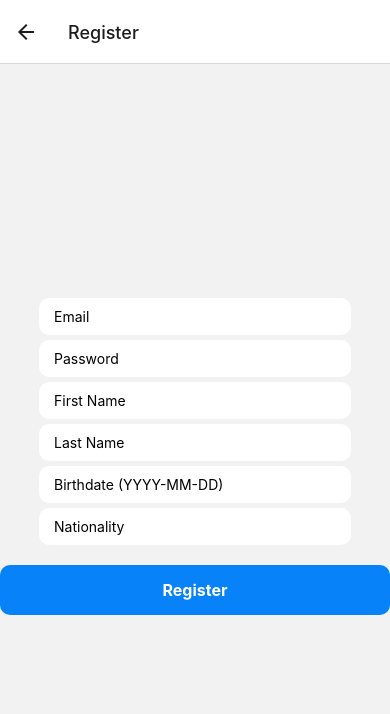
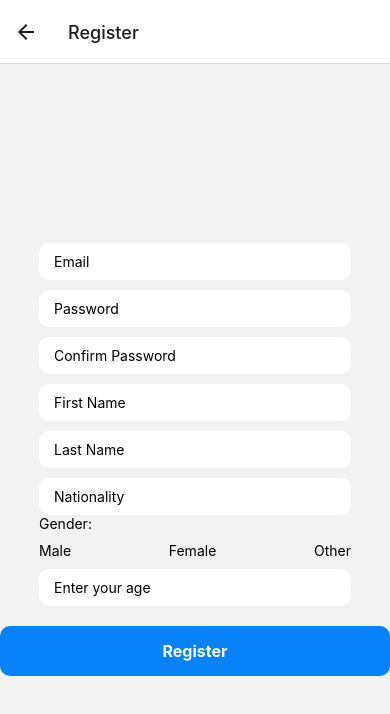
Before and after one commit to bashalla/taskmastermindai, a React Native app in the folder final/: screen /Register in a window 390 px wide. Shown: the top 714 px of the page. Built offline with nearby package versions, Linux system fonts and the light colour scheme; no server answers.

Commit message:
checking all and finishing

```diff
--- a/final/components/RegisterScreen.js
+++ b/final/components/RegisterScreen.js
@@ -1,4 +1,3 @@
-// RegisterScreen.js
 import React, { useState } from "react";
 import {
   KeyboardAvoidingView,
@@ -17,13 +16,21 @@ import { doc, setDoc } from "firebase/firestore";
 const RegisterScreen = () => {
   const [email, setEmail] = useState("");
   const [password, setPassword] = useState("");
+  const [confirmPassword, setConfirmPassword] = useState(""); // New state for password confirmation
+  const [firstName, setFirstName] = useState("");
   const [name, setName] = useState("");
-  const [firstName, setFirstName] = useState("");
-  const [birthdate, setBirthdate] = useState("");
   const [nationality, setNationality] = useState("");
+  const [gender, setGender] = useState("");
+  const [age, setAge] = useState("");
   const navigation = useNavigation();
 
   const handleSignUp = () => {
+    // Check if passwords match
+    if (password !== confirmPassword) {
+      Alert.alert("Password Mismatch", "Passwords do not match.");
+      return; // Prevent registration if passwords don't match
+    }
+
     createUserWithEmailAndPassword(auth, email, password)
       .then((userCredentials) => {
         const user = userCredentials.user;
@@ -34,12 +41,13 @@ const RegisterScreen = () => {
         setDoc(userRef, {
           name: name,
           firstName: firstName,
-          birthdate: birthdate,
           nationality: nationality,
+          gender: gender,
+          age: age,
         })
           .then(() => {
             // Handle successful registration
-            navigation.replace("Home");
+            navigation.navigate("Home");
           })
           .catch((error) => {
             // Handle any errors
@@ -66,6 +74,13 @@ const RegisterScreen = () => {
           secureTextEntry
         />
         <TextInput
+          placeholder="Confirm Password" // New input for password confirmation
+          value={confirmPassword}
+          onChangeText={(text) => setConfirmPassword(text)}
+          style={styles.input}
+          secureTextEntry
+        />
+        <TextInput
           placeholder="First Name"
           value={firstName}
           onChangeText={(text) => setFirstName(text)}
@@ -78,16 +93,41 @@ const RegisterScreen = () => {
           style={styles.input}
         />
         <TextInput
-          placeholder="Birthdate (YYYY-MM-DD)"
-          value={birthdate}
-          onChangeText={(text) => setBirthdate(text)}
-          style={styles.input}
-        />
-        <TextInput
           placeholder="Nationality"
           value={nationality}
           onChangeText={(text) => setNationality(text)}
           style={styles.input}
+        />
+        <Text>Gender:</Text>
+        <View style={styles.radioContainer}>
+          <TouchableOpacity
+            style={styles.radioButton}
+            onPress={() => setGender("male")}
+          >
+            <Text>Male</Text>
+            {gender === "male" && <View style={styles.radioDot} />}
+          </TouchableOpacity>
+          <TouchableOpacity
+            style={styles.radioButton}
+            onPress={() => setGender("female")}
+          >
+            <Text>Female</Text>
+            {gender === "female" && <View style={styles.radioDot} />}
+          </TouchableOpacity>
+          <TouchableOpacity
+            style={styles.radioButton}
+            onPress={() => setGender("other")}
+          >
+            <Text>Other</Text>
+            {gender === "other" && <View style={styles.radioDot} />}
+          </TouchableOpacity>
+        </View>
+        <TextInput
+          style={styles.input}
+          value={age}
+          onChangeText={(text) => setAge(text)}
+          placeholder="Enter your age"
+          keyboardType="numeric"
         />
       </View>
       <TouchableOpacity onPress={handleSignUp} style={styles.button}>
@@ -111,7 +151,7 @@ const styles = StyleSheet.create({
     paddingHorizontal: 15,
     paddingVertical: 10,
     borderRadius: 10,
-    marginTop: 5,
+    marginTop: 10, // Increase the top margin for better spacing
   },
   button: {
     backgroundColor: "#0782F9",
@@ -126,6 +166,22 @@ const styles = StyleSheet.create({
     fontWeight: "700",
     fontSize: 16,
   },
+  radioContainer: {
+    flexDirection: "row",
+    justifyContent: "space-between",
+    marginTop: 10, // Increase the top margin for better spacing
+  },
+  radioButton: {
+    flexDirection: "row",
+    alignItems: "center",
+  },
+  radioDot: {
+    width: 10,
+    height: 10,
+    borderRadius: 5,
+    backgroundColor: "#0782F9", // Change this to your desired color
+    marginLeft: 5,
+  },
 });
 
 export default RegisterScreen;
```
